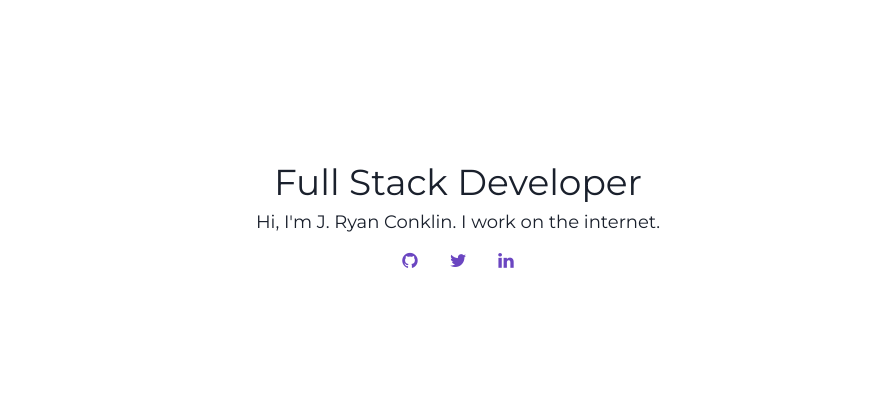
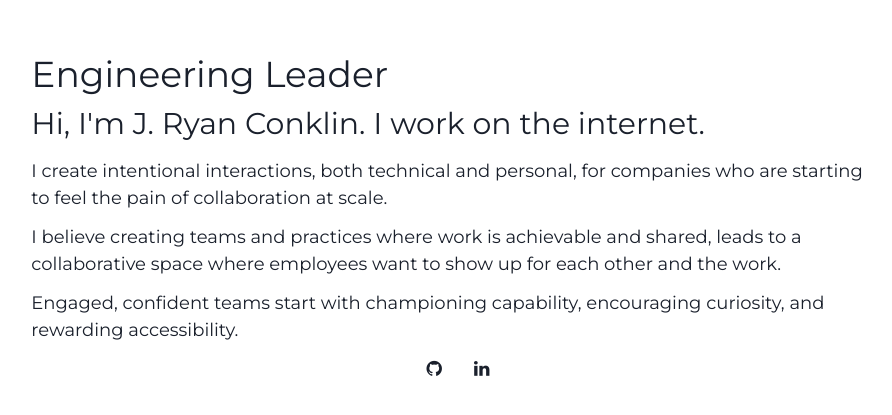
Before and after one commit to jryanconklin/jryanconklin.com, a Gatsby site: page / in a window 1280 px wide. Shown: the part 185-600 px from the top of the page, without its empty margins (182-1074 px from the left). Built offline with nearby package versions, Linux system fonts and the light colour scheme; Gatsby itself is replaced by a stand-in of ours.

Commit message:
feat: update deps and revise content

```diff
--- a/src/components/layout.js
+++ b/src/components/layout.js
@@ -5,6 +5,6 @@ const layoutClasses = "flex items-center justify-center h-screen sans"
 
 export default ({ children }) => (
   <div className={layoutClasses}>
-    <div className={"text-center"}>{children}</div>
+    <div>{children}</div>
   </div>
 )
--- a/src/pages/index.js
+++ b/src/pages/index.js
@@ -3,13 +3,25 @@ import Layout from "../components/layout"
 
 const IndexPage = () => (
   <Layout>
-    <h1>Full Stack Developer</h1>
-    <p className={"pb-3"}>Hi, I'm J. Ryan Conklin. I work on the internet.</p>
+    <div className={"container w-8/12 mx-auto"}>
+      <h1>Engineering Leader</h1>
+      <h2 className={"pb-3"}>Hi, I'm J. Ryan Conklin. I work on the internet.</h2>
+      <div className={"flex flex-col justify-center items-center"}>
+        <p className={"pb-3"}>
+          I create intentional interactions, both technical and personal, for companies who are starting to feel the pain of collaboration at scale.
+        </p>
+        <p className={"pb-3"}>
+          I believe creating teams and practices where work is achievable and shared, leads to a collaborative space where employees want to show up for each other and the work.
+        </p>
+        <p className={"pb-3"}>
+          Engaged, confident teams start with championing capability, encouraging curiosity, and rewarding accessibility.
+        </p>
+      </div>
       <ul className={"flex justify-center"}>
         <li className={"px-4"}>
           <a
             href="https://github.com/jryanconklin"
-          className="icoGitHub text-purple-700"
+            className="icoGitHub"
             title="GitHub"
           >
             <i className="fa fa-github"></i>
@@ -17,23 +29,15 @@ const IndexPage = () => (
         </li>
         <li className={"px-4"}>
           <a
-          href="https://twitter.com/jryanconklin"
-          className="icoTwitter text-purple-700"
-          title="Twitter"
-        >
-          <i className="fa fa-twitter"></i>
-        </a>
-      </li>
-      <li className={"px-4"}>
-        <a
             href="https://www.linkedin.com/in/jryanconklin/"
-          className="icoLinkedin text-purple-700"
+            className="icoLinkedin"
             title="Linkedin"
           >
             <i className="fa fa-linkedin"></i>
           </a>
         </li>
       </ul>
+    </div>
   </Layout>
 )
 
```
Also changed, not shown: 1 other file. Lines whose indentation alone changed are shown as unchanged.
